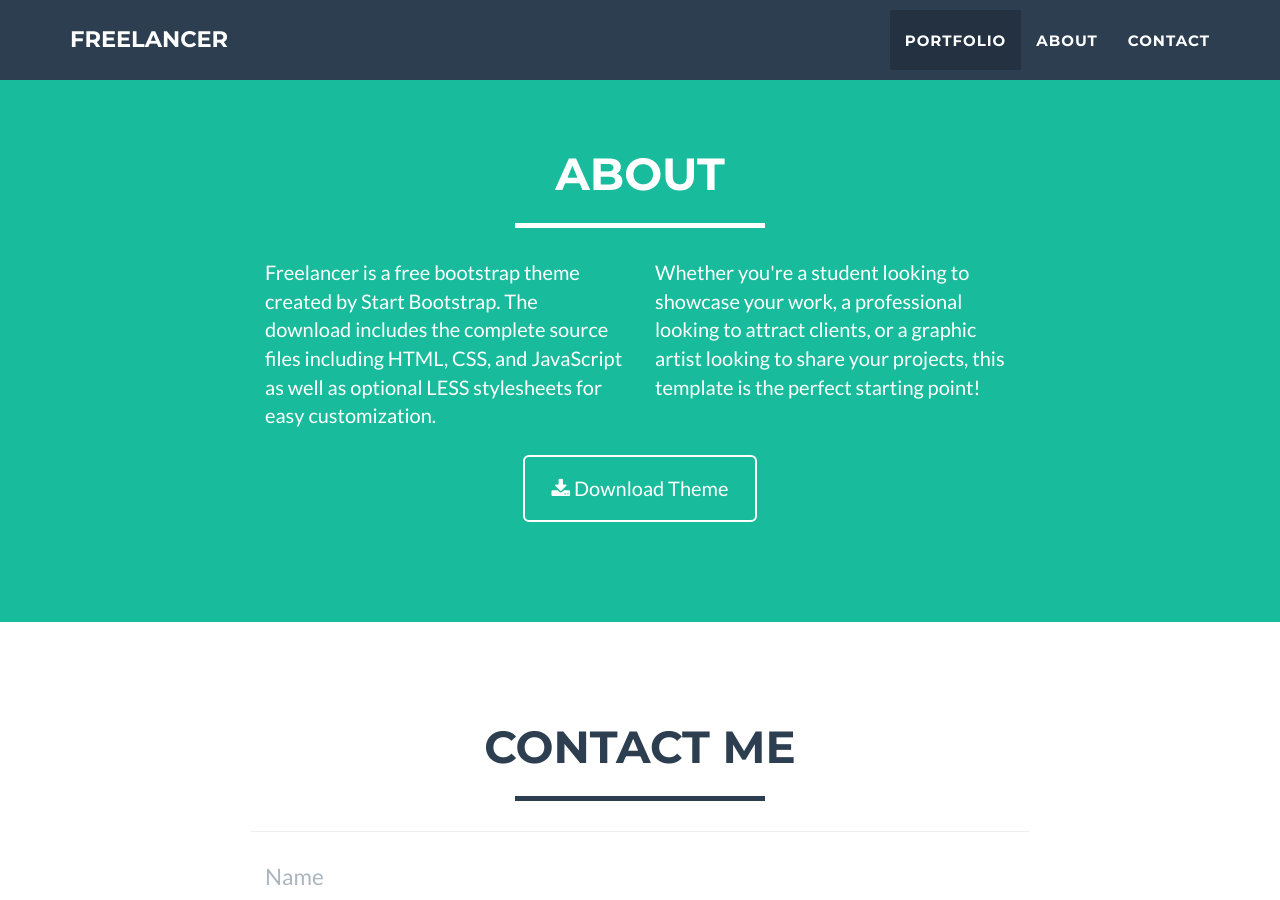
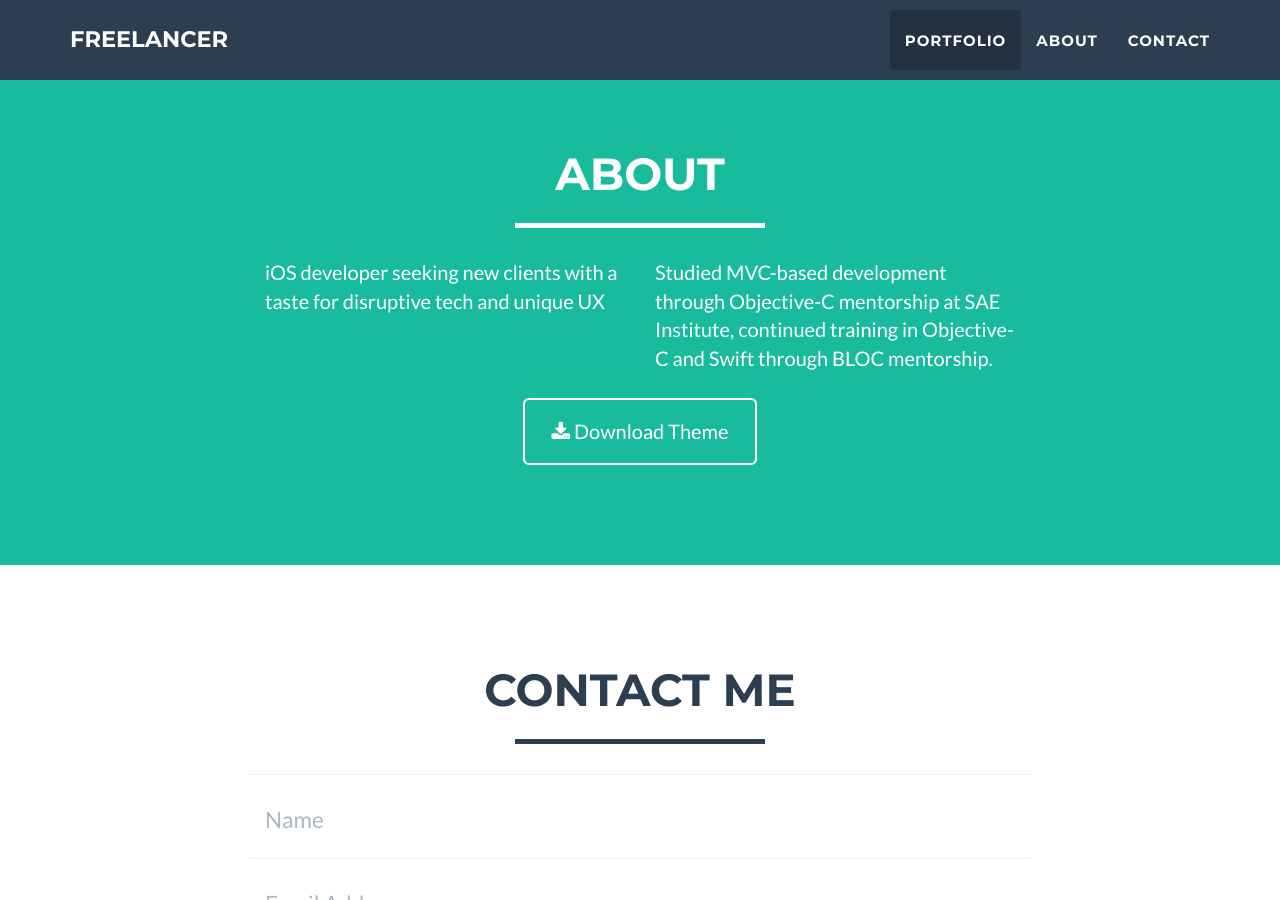
Before and after one commit to andrewcar/andrewcar.github.io, a Jekyll site: the page built from index.html, in a window 1280 px wide and 900 px high, scrolled down 1616 px. Built offline with Jekyll 4.4.1, drawn with Linux system fonts in a browser that asks for light colours.

Commit message:
Update about.html

```diff
--- a/_includes/about.html
+++ b/_includes/about.html
@@ -9,10 +9,10 @@
             </div>
             <div class="row">
                 <div class="col-lg-4 col-lg-offset-2">
-                    <p>Freelancer is a free bootstrap theme created by Start Bootstrap. The download includes the complete source files including HTML, CSS, and JavaScript as well as optional LESS stylesheets for easy customization.</p>
+                    <p>iOS developer seeking new clients with a taste for disruptive tech and unique UX</p>
                 </div>
                 <div class="col-lg-4">
-                    <p>Whether you're a student looking to showcase your work, a professional looking to attract clients, or a graphic artist looking to share your projects, this template is the perfect starting point! </p>
+                    <p>Studied MVC-based development through Objective-C mentorship at SAE Institute, continued training in Objective-C and Swift through BLOC mentorship.</p>
                 </div>
                 <div class="col-lg-8 col-lg-offset-2 text-center">
                     <a href="#" class="btn btn-lg btn-outline">
```
